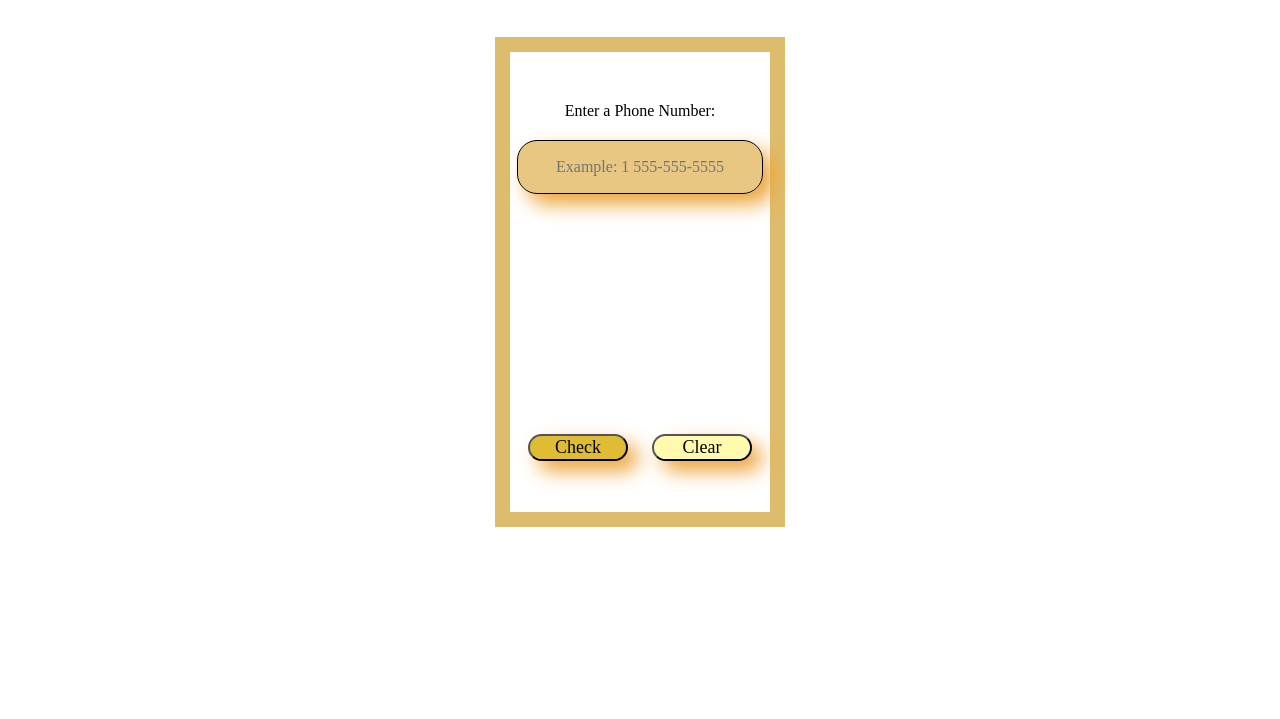
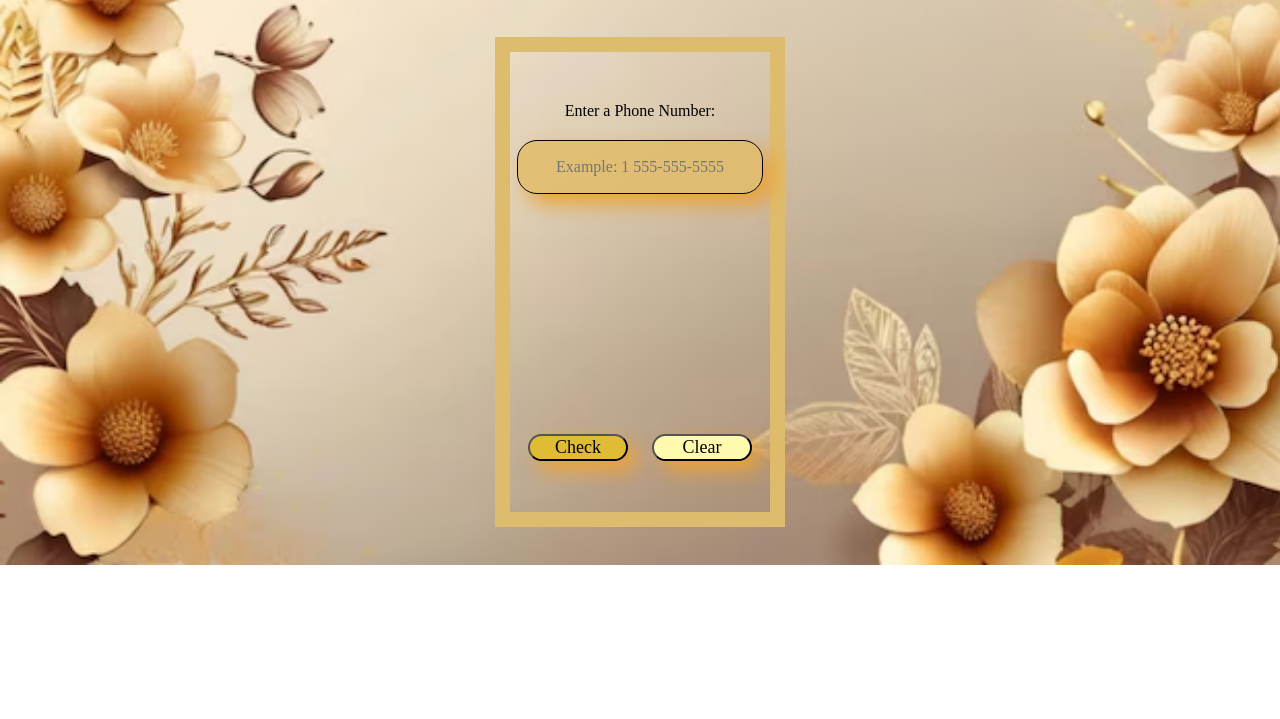
Before and after one commit to sodabarauf/telephone-number-validator, a plain HTML site: page index.html in a window 1280 px wide. Shown: the part 81-800 px from the top of the page. Drawn offline with Linux system fonts and the light colour scheme.

Commit message:
added the background image

```diff
--- a/styles.css
+++ b/styles.css
@@ -1,5 +1,5 @@
 body {
-  background-image: url(./yellow.avif);
+  background-image: url(./asset/yellow.avif);
   background-repeat: no-repeat;
   background-size: cover;
 }
```
